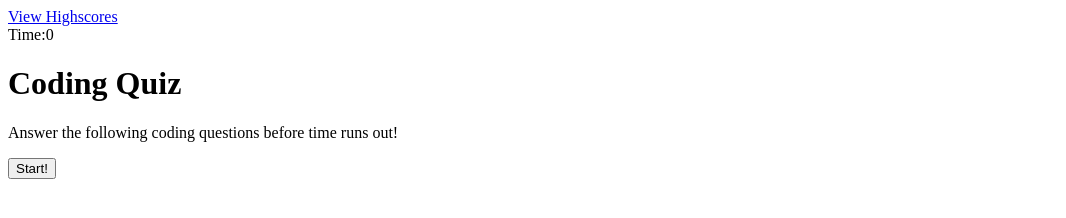
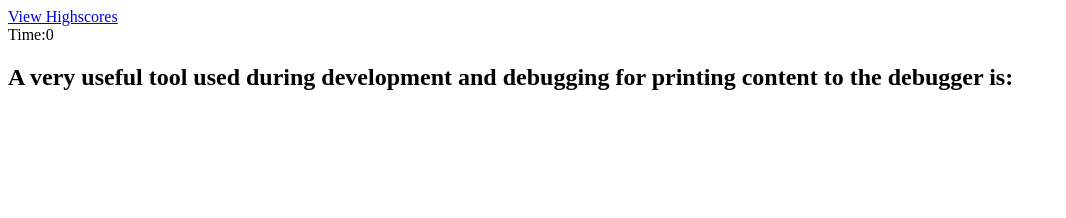
Before and after one commit to JessieDesiree369/codingQuizz, a plain HTML site: page index.html in a window 1280 px wide. Both pictures are taken after a click on the button "Start!". Shown: the whole page, without its empty margins (0-1066 px from the left). Drawn offline with Linux system fonts and the light colour scheme.

Commit message:
array of question objects created when button is pressed, 1st question displays

```diff
--- a/assets/script.js
+++ b/assets/script.js
@@ -0,0 +1,51 @@
+let initials = document.getElementById("usrInitials")
+var qDisplay = document.getElementById("qDisplay")
+var optionsDiv = document.getElementById("optionsDiv")
+
+  var theQuestions = [
+    {
+      question: "Commonly used data types DO NOT include:",
+      options: ["strings", "booleans", "alerts", "numbers"],
+      answer: "alerts"
+    },
+    {
+      question: "The condition in an if / else statement is enclosed within ____.",
+      options: ["quotes", "curly brackets", "parentheses", "square brackets"],
+      answer: "parentheses"
+    },
+    {
+      question: "Arrays in JavaScript can be used to store ____.",
+      options: ["numbers and strings", "other arrays", "booleans", "all of the above"],
+      answer: "all of the above"
+    },
+    {
+      question: "String values must be enclosed within ____ when being assigned to variables.",
+      options: ["commas", "curly brackets", "quotes", "parentheses"],
+      answer: "quotes"
+    },
+    {
+      question:"A very useful tool used during development and debugging for printing content to the debugger is:",
+      options: ["JavaScript", "terminal / bash", "for loops", "console.log"],
+      answer: "console.log"
+    }
+  ];
+
+
+function runQuiz() {
+    document.getElementById("startScreen").style.display = "none";
+    document.getElementById("theGame").style.display = "block"
+    displayQandAs()
+}
+    //loop for each question
+var displayQandAs = function() {
+    for (var i = 0; i < theQuestions.length; i++) {
+    qDisplay.innerText = theQuestions[i].question
+
+      // loop to create and append buttons for each option
+        // for (var x = 0; x < theQuestions[i].options.length; x++) {
+        // var answerbutton = document.createElement('button')
+        // answerbutton.innerText = options[x]
+        // optionsDiv.append(answerbutton)
+        // }
+    }
+};
--- a/assets/styles.css
+++ b/assets/styles.css
@@ -0,0 +1,16 @@
+#startScreen {
+    text-align: center;
+}
+
+#finScreen {
+    display: none;
+    text-align: center;
+}
+
+#theGame {
+    display: none;
+}
+
+#choices {
+
+}
--- a/index.html
+++ b/index.html
@@ -6,22 +6,35 @@
     <meta name="viewport" content="width=device-width, initial-scale=1">
     <link rel="stylesheet" href=".\assets\styles.css" />
     <title>Coding Quiz</title>
-
 </head>
 
 <body>
-    <div>
+
+    <header>
         <a href="highscores.html">View Highscores</a>
-    </div>
-    <div>Time:<span>0</span></div>
+        <div>Time:<span id="timeDisplay">0</span></div>
+    </header>
 
-    <div>
+    <main id="startScreen">
         <h1>Coding Quiz</h1>
-        <p>
-            Answer the following coding questions before time runs out!
-        </p>
-        <button>Start!</button>
-    </div>
+        <p>Answer the following coding questions before time runs out!</p>
+        <button onclick="runQuiz()">Start!</button>
+    </main>
+
+    <section id="theGame">
+        <h1 id="qDisplay"></h1>
+        <div id="optionsDiv"></div>
+    </section>
+
+    <section id="finScreen">
+        <h1>Quiz Concluded</h1>
+        <p>Your final score is <span id="finalScore">0</span>.</p>
+        <p>Enter Initials Here:</p><br>
+        <input id="usrInitials" type="text">
+        <button onclick="save()">Submit</button>
+    </section>
+
+    <script src=".\assets\script.js"></script>
 
 </body>
 
```
Also changed, not shown: highscores.html (+2 -2 lines).
